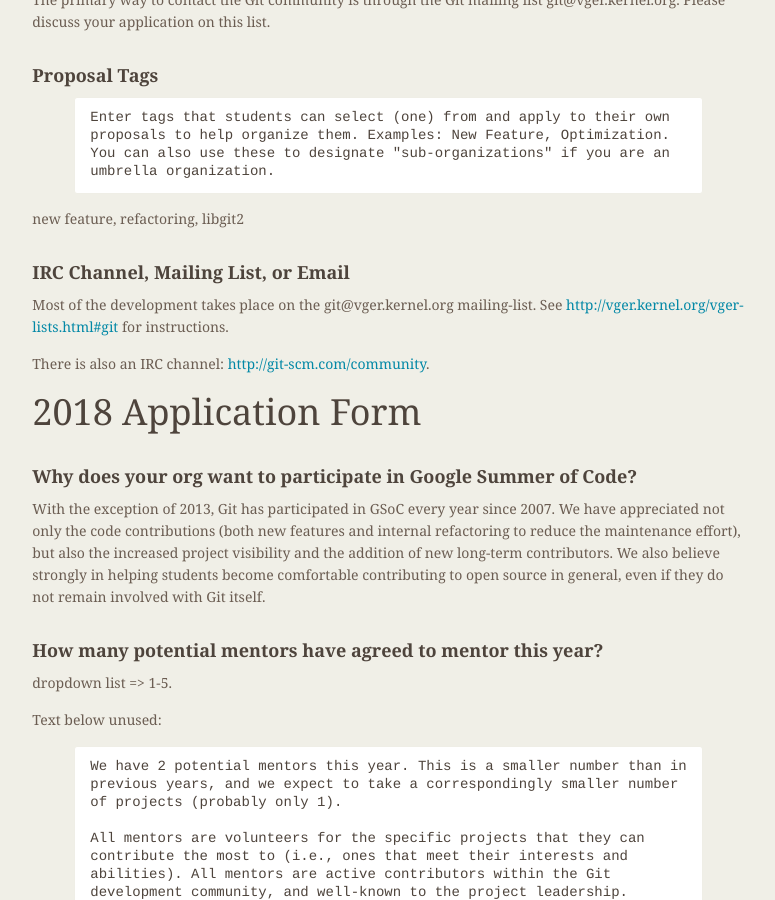
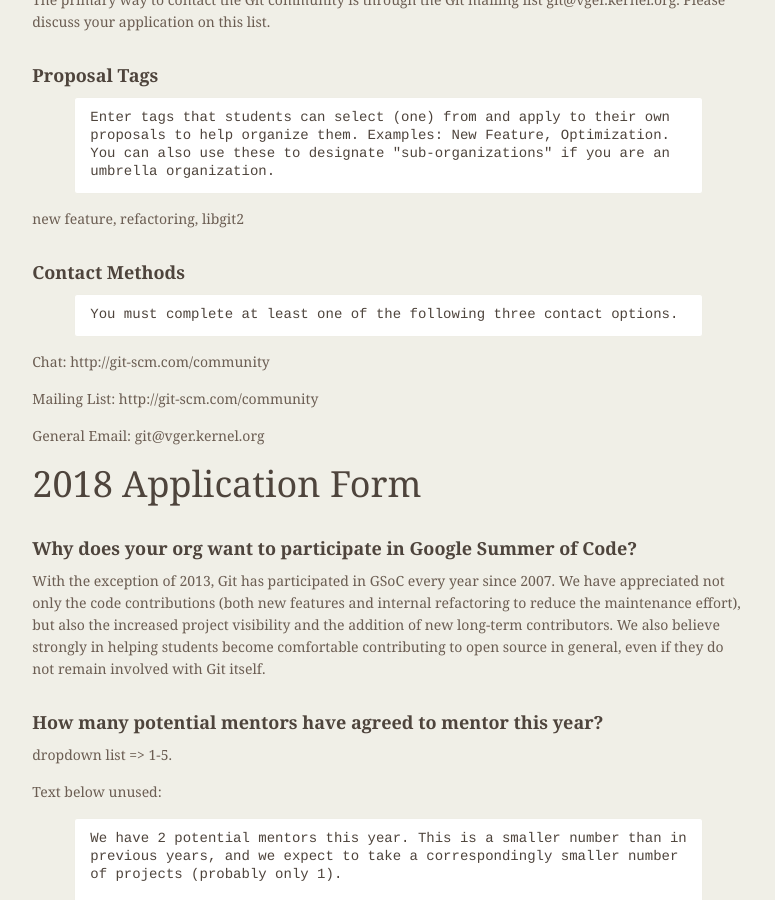
Before and after one commit to git/git.github.io, a Jekyll site: the page built from SoC-2018-Org-Application.md, in a window 1280 px wide and 900 px high, scrolled down 1640 px. Shown: the whole window, without its empty margins (339-1114 px from the left). Built offline with Jekyll 4.4.1, drawn with Linux system fonts in a browser that asks for light colours; some of the changed text lies outside the part shown.

Commit message:
SoC-2018-Org-Application: update Q&A

````diff
--- a/SoC-2018-Org-Application.md
+++ b/SoC-2018-Org-Application.md
@@ -86,13 +86,17 @@
 
 new feature, refactoring, libgit2
 
-## IRC Channel, Mailing List, or Email
+## Contact Methods
 
-Most of the development takes place on the git@vger.kernel.org
-mailing-list. See <http://vger.kernel.org/vger-lists.html#git> for
-instructions.
+```
+You must complete at least one of the following three contact options.
+```
 
-There is also an IRC channel: <http://git-scm.com/community>.
+Chat: http://git-scm.com/community
+
+Mailing List: http://git-scm.com/community
+
+General Email: git@vger.kernel.org
 
 # 2018 Application Form
 
````
Also changed, not shown: other parts of SoC-2018-Org-Application.md (+6 -2 lines).
